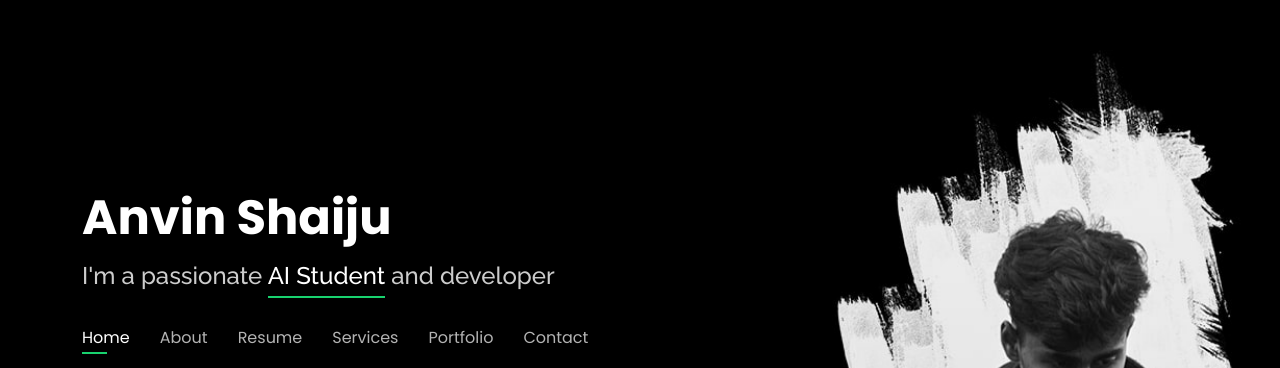
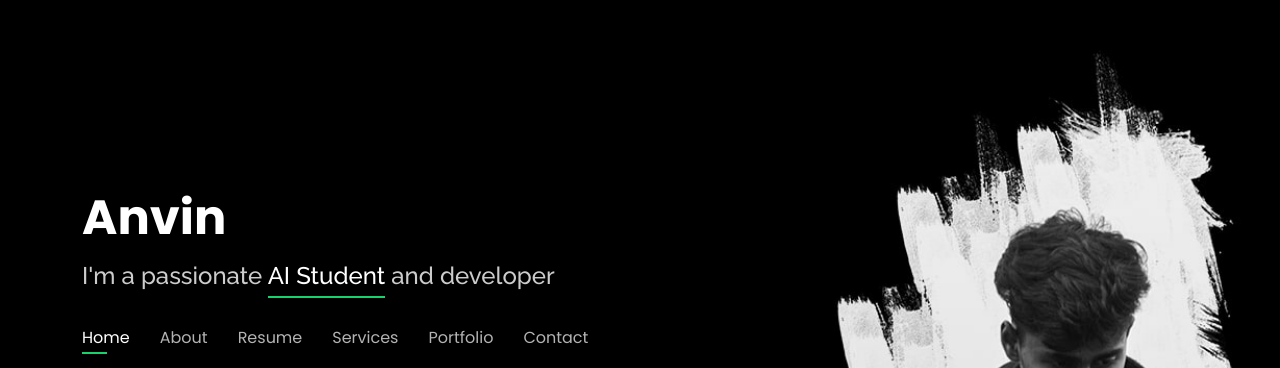
Before and after one commit to anvin-shaiju/anvin-shaiju.github.io, a plain HTML site: page index.html in a window 1280 px wide. Shown: the top 368 px of the page. Drawn offline with nearby package versions, Linux system fonts and the light colour scheme; files whose address does not match are found by name; a web font is replaced by a local one.

Commit message:
Update index.html

```diff
--- a/index.html
+++ b/index.html
@@ -34,8 +34,7 @@
   <!-- ======= Header ======= -->
   <header id="header">
     <div class="container">
-
-      <h1><a href="index.html">Anvin Shaiju</a></h1>
+      <h1><a href="index.html">Anvin</a></h1>
 
       <!-- <a href="index.html" class="mr-auto"><img src="assets/img/insta.png" alt="" class="img-fluid"></a> -->
       <h2>I'm a passionate <span>AI Student</span> and developer</h2>
```
